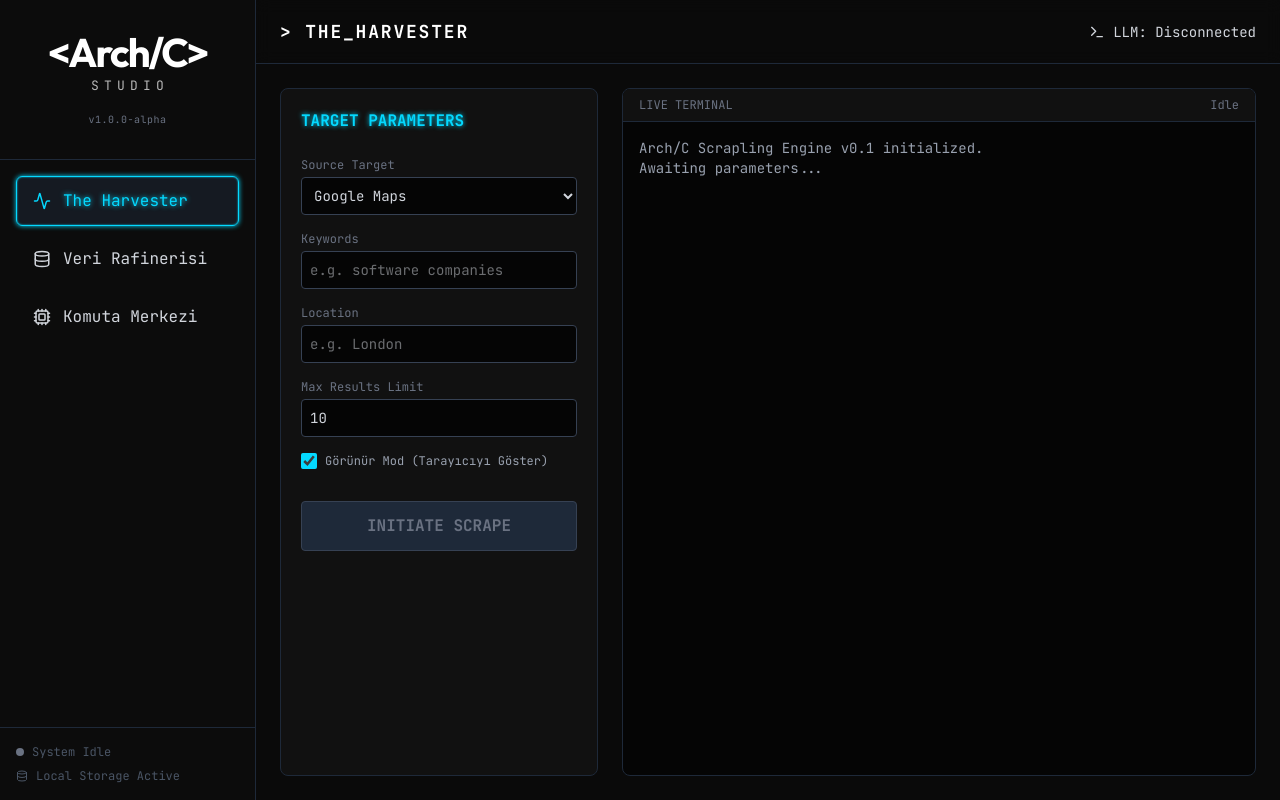
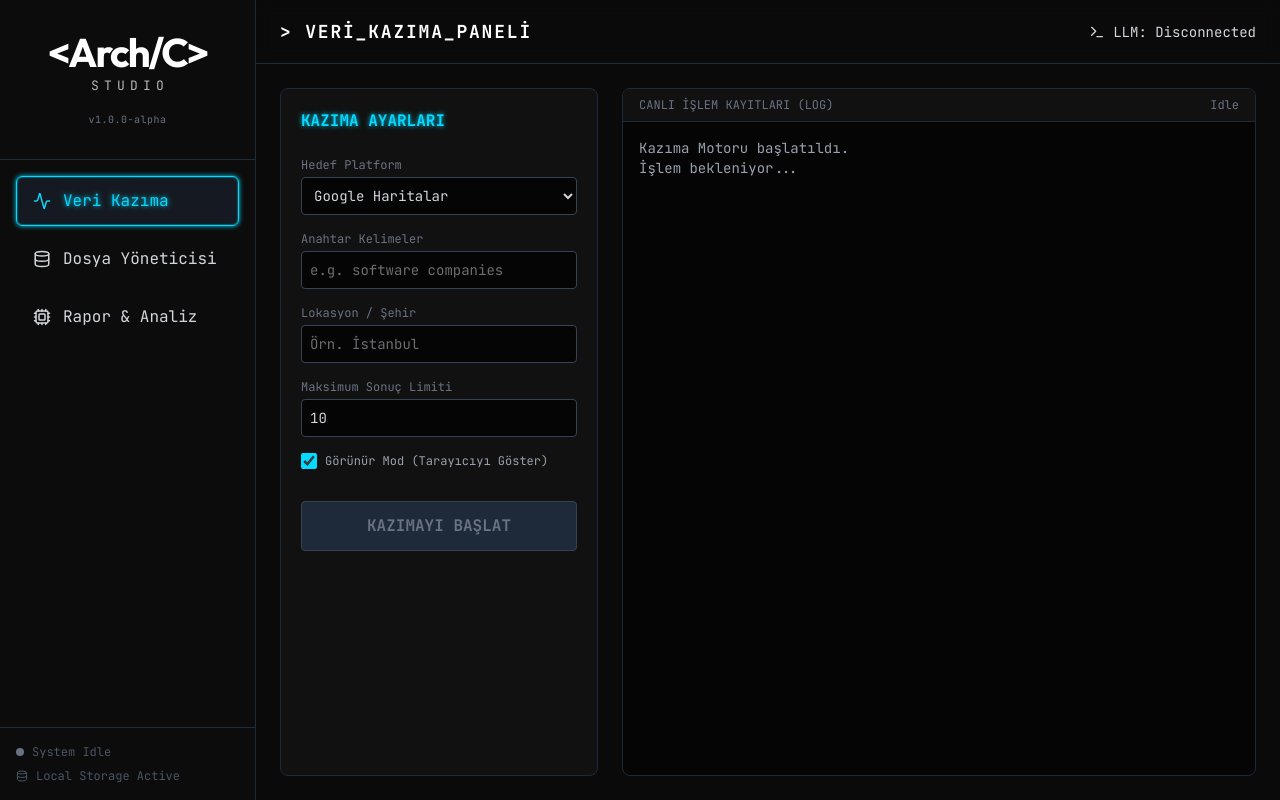
Before and after one commit to Ripredx/ARCH-C-SCRAPER, a React (Vite) app in the folder frontend/: page / in a window 1280 px wide. Built offline with nearby package versions, Linux system fonts and the light colour scheme.

Commit message:
UI: Update terminology to industry standards (replaced sci-fi terms with professional Turkish terminology)

```diff
--- a/frontend/src/App.tsx
+++ b/frontend/src/App.tsx
@@ -15,7 +15,7 @@ function App() {
   const [isVisible, setIsVisible] = useState(true);
 
   // Terminal State
-  const [logs, setLogs] = useState<string[]>(['Arch/C Scrapling Engine v0.1 initialized.', 'Awaiting parameters...']);
+  const [logs, setLogs] = useState<string[]>(['Kazıma Motoru başlatıldı.', 'İşlem bekleniyor...']);
   const [isScraping, setIsScraping] = useState(false);
   const terminalEndRef = useRef<HTMLDivElement>(null);
   const wsRef = useRef<WebSocket | null>(null);
@@ -38,7 +38,7 @@ function App() {
     if (!keywords) return;
 
     setIsScraping(true);
-    setLogs(['> Connecting to Scrapling Engine...']);
+    setLogs(['> Kazıma motoruna bağlanılıyor...']);
 
     // 1. Setup WebSocket for live logs
     if (wsRef.current) {
@@ -119,10 +119,10 @@ function App() {
                 ? 'bg-gray-800/50 text-neon-blue border border-neon-blue'
                 : 'hover:bg-gray-800/30 hover:text-white border border-transparent'
             }`}
-            title={isSidebarCollapsed ? 'The Harvester' : ''}
+            title={isSidebarCollapsed ? 'Veri Kazıma' : ''}
           >
             <Activity size={18} />
-            {!isSidebarCollapsed && <span>The Harvester</span>}
+            {!isSidebarCollapsed && <span>Veri Kazıma</span>}
           </button>
 
           <button
@@ -132,10 +132,10 @@ function App() {
                 ? 'bg-gray-800/50 text-neon-blue border border-neon-blue'
                 : 'hover:bg-gray-800/30 hover:text-white border border-transparent'
             }`}
-            title={isSidebarCollapsed ? 'Veri Rafinerisi' : ''}
+            title={isSidebarCollapsed ? 'Dosya Yöneticisi' : ''}
           >
             <Database size={18} />
-            {!isSidebarCollapsed && <span>Veri Rafinerisi</span>}
+            {!isSidebarCollapsed && <span>Dosya Yöneticisi</span>}
           </button>
 
           <button
@@ -145,10 +145,10 @@ function App() {
                 ? 'bg-gray-800/50 text-neon-blue border border-neon-blue'
                 : 'hover:bg-gray-800/30 hover:text-white border border-transparent'
             }`}
-            title={isSidebarCollapsed ? 'Komuta Merkezi' : ''}
+            title={isSidebarCollapsed ? 'Rapor & Analiz' : ''}
           >
             <Cpu size={18} />
-            {!isSidebarCollapsed && <span>Komuta Merkezi</span>}
+            {!isSidebarCollapsed && <span>Rapor & Analiz</span>}
           </button>
         </nav>
 
@@ -168,9 +168,9 @@ function App() {
       <div className="flex-1 flex flex-col h-full overflow-hidden">
         <header className="h-16 border-b border-gray-800 flex items-center px-6 justify-between bg-[#0a0a0a]/80 backdrop-blur-sm">
           <h2 className="text-lg font-semibold text-white tracking-widest">
-            {activeTab === 'harvester' && '> THE_HARVESTER'}
-            {activeTab === 'refinery' && '> DATA_REFINERY'}
-            {activeTab === 'command' && '> COMMAND_CENTER'}
+            {activeTab === 'harvester' && '> VERİ_KAZIMA_PANELİ'}
+            {activeTab === 'refinery' && '> DOSYA_YÖNETİCİSİ'}
+            {activeTab === 'command' && '> RAPOR_VE_ANALİZ'}
           </h2>
           <div className="flex items-center gap-4 text-sm">
             <span className="flex items-center gap-2"><Terminal size={16}/> LLM: Disconnected</span>
@@ -182,21 +182,21 @@ function App() {
               <div className="h-full flex flex-col md:flex-row gap-6">
                 {/* Control Panel */}
                 <div className="w-full md:w-1/3 bg-[#111] border border-gray-800 rounded-lg p-5 flex flex-col gap-4 overflow-y-auto">
-                  <h3 className="text-neon-blue font-bold mb-2">TARGET PARAMETERS</h3>
+                  <h3 className="text-neon-blue font-bold mb-2">KAZIMA AYARLARI</h3>
                   <div className="space-y-4">
                     <div>
-                      <label className="block text-xs text-gray-500 mb-1">Source Target</label>
+                      <label className="block text-xs text-gray-500 mb-1">Hedef Platform</label>
                       <select
                         value={source}
                         onChange={e => setSource(e.target.value)}
                         className="w-full bg-[#050505] border border-gray-700 rounded p-2 text-sm focus:border-neon-blue focus:outline-none transition-colors"
                       >
-                        <option value="google_maps">Google Maps</option>
-                        <option value="google_search">Google Search</option>
+                        <option value="google_maps">Google Haritalar</option>
+                        <option value="google_search">Google Arama</option>
                       </select>
                     </div>
                     <div>
-                      <label className="block text-xs text-gray-500 mb-1">Keywords</label>
+                      <label className="block text-xs text-gray-500 mb-1">Anahtar Kelimeler</label>
                       <input
                         type="text"
                         value={keywords}
@@ -206,17 +206,17 @@ function App() {
                       />
                     </div>
                     <div>
-                      <label className="block text-xs text-gray-500 mb-1">Location</label>
+                      <label className="block text-xs text-gray-500 mb-1">Lokasyon / Şehir</label>
                       <input
                         type="text"
                         value={location}
                         onChange={e => setLocation(e.target.value)}
                         className="w-full bg-[#050505] border border-gray-700 rounded p-2 text-sm focus:border-neon-blue focus:outline-none transition-colors"
-                        placeholder="e.g. London"
+                        placeholder="Örn. İstanbul"
                       />
                     </div>
                     <div>
-                      <label className="block text-xs text-gray-500 mb-1">Max Results Limit</label>
+                      <label className="block text-xs text-gray-500 mb-1">Maksimum Sonuç Limiti</label>
                       <input
                         type="number"
                         value={limit}
@@ -244,7 +244,7 @@ function App() {
                       className={`w-full py-3 rounded font-bold transition-all mt-4 border
                         ${isScraping || !keywords ? 'bg-gray-800 text-gray-500 border-gray-700 cursor-not-allowed' : 'bg-transparent border-neon-blue text-neon-blue hover:bg-[#04D9FF]/10'}`}
                     >
-                      {isScraping ? 'SCRAPING IN PROGRESS...' : 'INITIATE SCRAPE'}
+                      {isScraping ? 'KAZIMA İŞLEMİ DEVAM EDİYOR...' : 'KAZIMAYI BAŞLAT'}
                     </button>
                   </div>
                 </div>
@@ -252,7 +252,7 @@ function App() {
                 {/* Live Monitor */}
                 <div className="w-full md:w-2/3 bg-[#050505] border border-gray-800 rounded-lg p-0 flex flex-col overflow-hidden relative">
                   <div className="bg-[#111] px-4 py-2 border-b border-gray-800 text-xs text-gray-500 flex justify-between items-center">
-                    <span>LIVE TERMINAL</span>
+                    <span>CANLI İŞLEM KAYITLARI (LOG)</span>
                     <span className={isScraping ? "text-neon-blue animate-pulse" : "text-gray-500"}>
                       {isScraping ? 'Receiving...' : 'Idle'}
                     </span>
--- a/frontend/src/CommandCenter.tsx
+++ b/frontend/src/CommandCenter.tsx
@@ -150,7 +150,7 @@ export default function CommandCenter() {
         <Panel defaultSize={20} minSize={10} maxSize={40} className="flex flex-col bg-[#050505] border-r border-gray-800">
           <div className="bg-[#0c0c0c] px-4 py-3 border-b border-gray-800 flex items-center justify-between">
             <span className="text-xs text-gray-500 font-bold flex items-center gap-2">
-              <BarChart2 size={14} /> ÜRETİLMİŞ RAPORLAR
+              <BarChart2 size={14} /> SİSTEMDEKİ RAPORLAR
             </span>
           </div>
           <div className="flex-1 overflow-y-auto">
@@ -167,7 +167,7 @@ export default function CommandCenter() {
               </button>
             ))}
             {reports.length === 0 && (
-              <div className="p-4 text-xs text-gray-600 text-center">Henüz rapor yok. The Harvester üzerinden arama yaparak rapor üretebilirsiniz.</div>
+              <div className="p-4 text-xs text-gray-600 text-center">Henüz rapor yok. Veri Kazıma menüsünden arama yaparak rapor üretebilirsiniz.</div>
             )}
           </div>
         </Panel>
@@ -181,7 +181,7 @@ export default function CommandCenter() {
           <div className="flex flex-col h-full bg-[#111]">
             <div className="bg-[#0c0c0c] px-6 py-4 border-b border-gray-800 flex items-center gap-2">
               <Cpu size={16} className="text-neon-blue" />
-              <span className="text-sm text-gray-200 font-bold tracking-widest">YAPAY ZEKA AKSİYON PANELİ</span>
+              <span className="text-sm text-gray-200 font-bold tracking-widest">SATIŞ VE RAPORLAMA PANELİ</span>
             </div>
 
             <div className="flex-1 p-6 overflow-y-auto bg-black text-gray-200">
@@ -231,7 +231,7 @@ export default function CommandCenter() {
 
             {/* Footer */}
             <div className="p-4 border-t border-gray-800 bg-[#0a0a0a] rounded-b-lg flex justify-between items-center">
-              <span className="text-xs text-gray-600 font-mono">Güç: Scrapling & LM Studio</span>
+              <span className="text-xs text-gray-600 font-mono">Destek: Playwright & Yapay Zeka</span>
               <div className="flex gap-2">
                 {deepCrawlUrl && (
                   <button
@@ -271,7 +271,7 @@ export default function CommandCenter() {
         <div className="absolute inset-0 z-[60] flex items-center justify-center bg-black/90 backdrop-blur-md p-4">
           <div className="w-full h-full max-w-7xl max-h-[95vh] bg-[#050505] border border-gray-700 rounded-lg shadow-2xl flex flex-col animate-in zoom-in-95 duration-200">
             <div className="flex justify-between items-center p-3 border-b border-gray-800 bg-[#111] rounded-t-lg">
-              <h3 className="text-[#00FFFF] font-bold tracking-wide flex items-center gap-2"><Cpu size={16} /> Deep Crawl Raporu</h3>
+              <h3 className="text-[#00FFFF] font-bold tracking-wide flex items-center gap-2"><Cpu size={16} /> Derin Tarama Raporu</h3>
               <div className="flex gap-2">
                 <button onClick={() => window.open(deepCrawlUrl, '_blank')} className="text-gray-400 hover:text-white px-3 py-1 bg-gray-800/50 hover:bg-gray-700 rounded text-xs transition-colors">
                   Yeni Sekmede Aç
--- a/frontend/src/DataRefinery.tsx
+++ b/frontend/src/DataRefinery.tsx
@@ -145,9 +145,9 @@ export default function DataRefinery() {
         {/* LEFT PANEL: File Explorer */}
         <Panel defaultSize={25} minSize={15} maxSize={40} className="flex flex-col bg-[#050505] border-r border-gray-800">
           <div className="flex-1 overflow-y-auto custom-scrollbar">
-            {renderFileList('harvester_raw', 'HARVESTER HAM VERİLERİ', <FileJson size={14} />)}
-            {renderFileList('llm_reports', 'LLM SATIŞ RAPORLARI', <FileCode2 size={14} />)}
-            {renderFileList('deep_crawl_reports', 'DEEP CRAWL RAPORLARI', <Globe size={14} />)}
+            {renderFileList('harvester_raw', 'KAZINMIŞ HAM VERİLER', <FileJson size={14} />)}
+            {renderFileList('llm_reports', 'YAPAY ZEKA RAPORLARI', <FileCode2 size={14} />)}
+            {renderFileList('deep_crawl_reports', 'DERİN TARAMA RAPORLARI', <Globe size={14} />)}
           </div>
         </Panel>
 
@@ -174,7 +174,7 @@ export default function DataRefinery() {
                     activeTab === 'terminal' ? 'bg-[#0c0c0c] text-neon-blue border-t-2 border-t-neon-blue' : 'text-gray-500 hover:text-gray-300 hover:bg-[#1a1a1a] border-t-2 border-t-transparent'
                   }`}
                 >
-                  <Cpu size={14} className={isAnalyzing && activeTab !== 'terminal' ? "animate-pulse text-neon-blue" : ""} /> Ajan Terminali
+                  <Cpu size={14} className={isAnalyzing && activeTab !== 'terminal' ? "animate-pulse text-neon-blue" : ""} /> İşlem Logları
                 </button>
               </div>
 
@@ -189,7 +189,7 @@ export default function DataRefinery() {
                         : 'bg-transparent border-neon-blue text-neon-blue hover:bg-neon-blue/10'
                     }`}
                   >
-                    <Play size={12} fill="currentColor" /> {isAnalyzing ? 'İŞLENİYOR...' : 'YAPAY ZEKAYA GÖNDER'}
+                    <Play size={12} fill="currentColor" /> {isAnalyzing ? 'İŞLENİYOR...' : 'YAPAY ZEKA İLE ANALİZ ET'}
                   </button>
                 )}
               </div>
```
